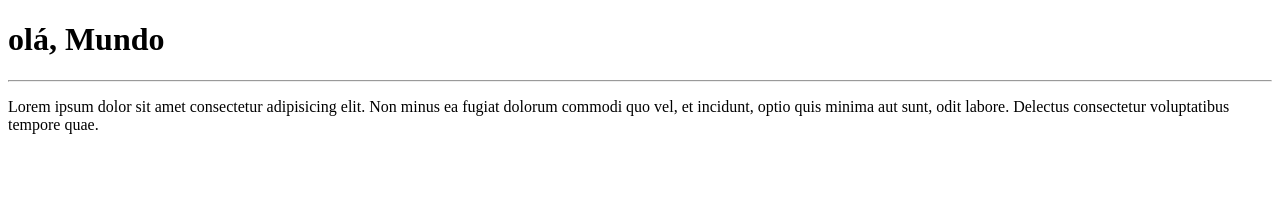
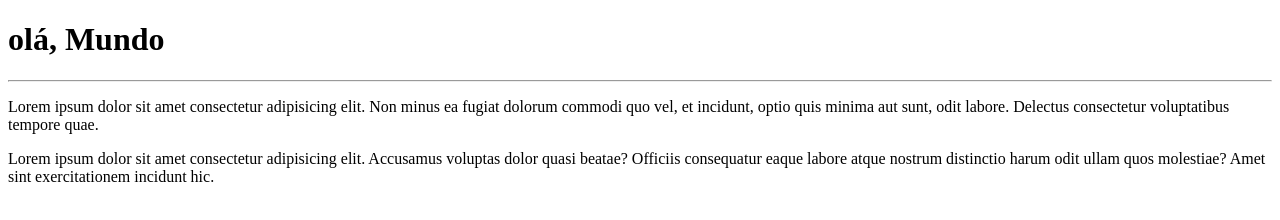
Before and after one commit to Tithania/Ola-mundo, a plain HTML site: page site.exemplo/index.html in a window 1280 px wide. Drawn offline with Linux system fonts and the light colour scheme.

Commit message:
adicionado um paragrafo

```diff
--- a/site.exemplo/index.html
+++ b/site.exemplo/index.html
@@ -12,5 +12,7 @@
     <hr>
     <p>Lorem ipsum dolor sit amet consectetur adipisicing elit. Non minus ea fugiat dolorum commodi quo vel, et incidunt, optio quis minima aut sunt, odit labore. Delectus consectetur voluptatibus tempore quae.</p>
 
+    <p>Lorem ipsum dolor sit amet consectetur adipisicing elit. Accusamus voluptas dolor quasi beatae? Officiis consequatur eaque labore atque nostrum distinctio harum odit ullam quos molestiae? Amet sint exercitationem incidunt hic.</p>
+
 </body>
 </html>
```
